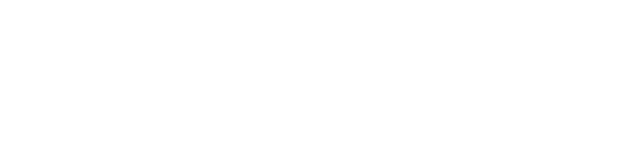
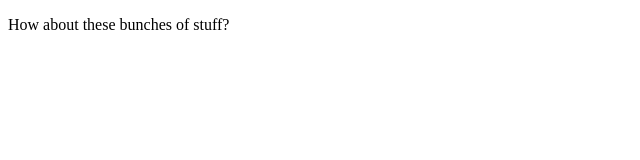
Before and after one commit to UndeadGuitarHero/UndeadGuitarHero, a plain HTML site: page index.html in a window 1280 px wide. Shown: the whole page, without its empty margins (0-640 px from the left). Drawn offline with Linux system fonts and the light colour scheme.

Commit message:
index.html

```diff
--- a/index.html
+++ b/index.html
@@ -1,5 +1,6 @@
 <!DOCTYPE html>
   <html>
+  <meta charset="utf-8">
   <title>Bunch O' Stuff</title>
   <head>
     <style>
@@ -9,7 +10,7 @@
     </style>
   </head>
   <body>
-
+    <div><p>How about these bunches of stuff?<p></div>
 
 
 
```
